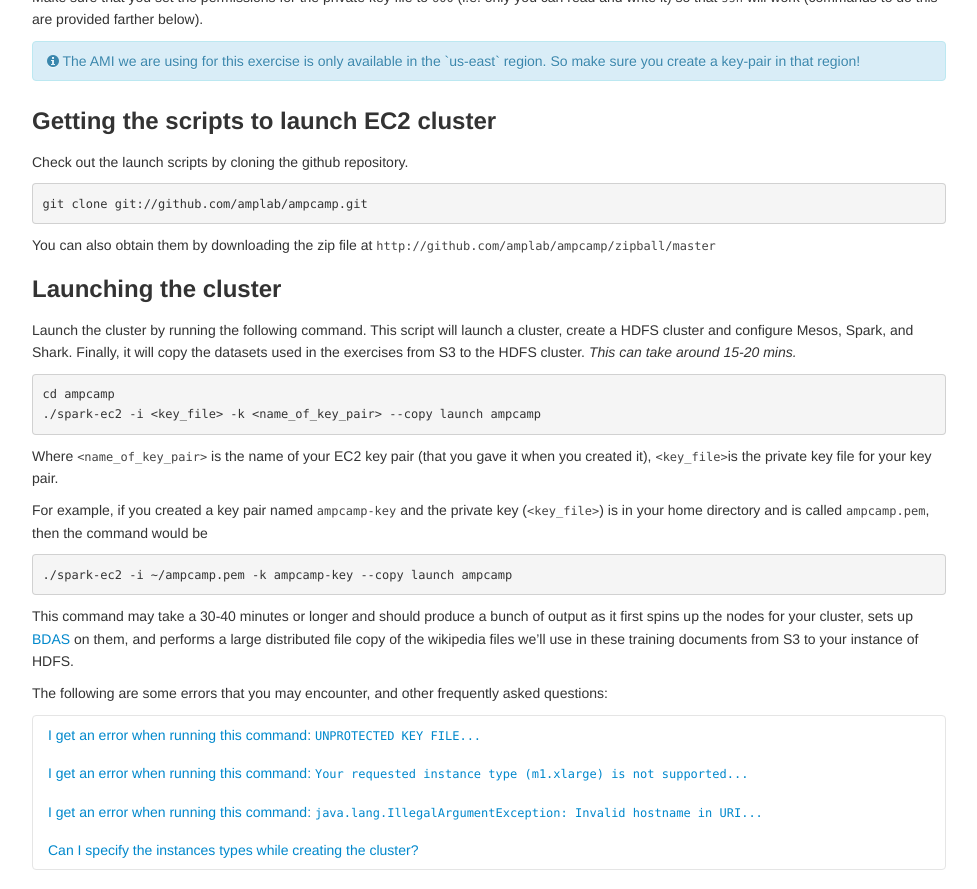
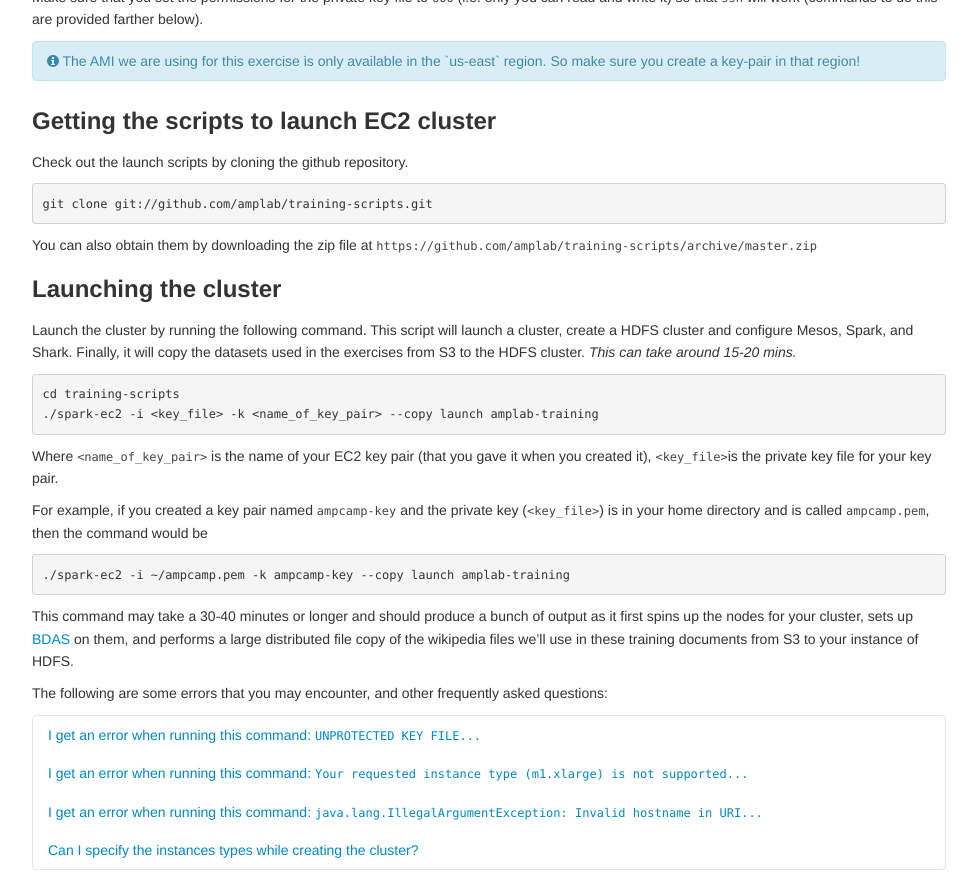
Before and after one commit to databricks/spark-training, a Jekyll site: the page built from strata_2013/launching-a-cluster.md, in a window 1280 px wide and 1400 px high, scrolled down 1132 px, cut to the strip 63-952 px from the top of the window. Shown: the whole strip, without its empty margins (151-1128 px from the left). Built offline with Jekyll 4.4.1, drawn with Linux system fonts in a browser that asks for light colours; some of the changed text lies outside the part shown.

Commit message:
Replace ampcamp git with amplab/training-scripts

```diff
--- a/strata_2013/launching-a-cluster.md
+++ b/strata_2013/launching-a-cluster.md
@@ -41,9 +41,9 @@
 
 Check out the launch scripts by cloning the github repository.
 
-    git clone git://github.com/amplab/ampcamp.git
+    git clone git://github.com/amplab/training-scripts.git
 
-You can also obtain them by downloading the zip file at `http://github.com/amplab/ampcamp/zipball/master`
+You can also obtain them by downloading the zip file at `https://github.com/amplab/training-scripts/archive/master.zip`
 
 ## Launching the cluster
 Launch the cluster by running the following command.
@@ -51,14 +51,14 @@
 Finally, it will copy the datasets used in the exercises from S3 to the HDFS cluster.
 _This can take around 15-20 mins._
 
-    cd ampcamp
-    ./spark-ec2 -i <key_file> -k <name_of_key_pair> --copy launch ampcamp
+    cd training-scripts
+    ./spark-ec2 -i <key_file> -k <name_of_key_pair> --copy launch amplab-training
 
 Where `<name_of_key_pair>` is the name of your EC2 key pair (that you gave it when you created it), `<key_file>`is the private key file for your key pair.
 
 For example, if you created a key pair named `ampcamp-key` and the private key (`<key_file>`) is in your home directory and is called `ampcamp.pem`, then the command would be
 
-    ./spark-ec2 -i ~/ampcamp.pem -k ampcamp-key --copy launch ampcamp
+    ./spark-ec2 -i ~/ampcamp.pem -k ampcamp-key --copy launch amplab-training
 
 This command may take a 30-40 minutes or longer and should produce a bunch of output as it first spins up the nodes for your cluster, sets up <a href="http://amplab.cs.berkeley.edu/bdas">BDAS</a> on them, and performs a large distributed file copy of the wikipedia files we'll use in these training documents from S3 to your instance of HDFS.
 
@@ -100,7 +100,7 @@
 __Answer:__ Run the next two commands.
 
     chmod 600 ../ampcamp.pem
-    ./spark-ec2 -i <key_file> -k <name_of_key_pair> --copy --resume launch ampcamp
+    ./spark-ec2 -i <key_file> -k <name_of_key_pair> --copy --resume launch amplab-training
 
 
 
@@ -119,7 +119,7 @@
 You can set the value of that flag to "none", as in the following example command, which tells the script to pick a random availability zone.
 It may randomly pick an availability zone that doesn't support this instance size (such as `us-east-1b`), so you may need to try this command a few times to get it to work.
 
-    ./spark-ec2 -i <key_file> -k <name_of_key_pair> -z none --copy launch ampcamp
+    ./spark-ec2 -i <key_file> -k <name_of_key_pair> -z none --copy launch amplab-training
 
 </div>
 </div>
@@ -139,7 +139,7 @@
 1. Login to the master node by running
 
    ~~~
-   ./spark-ec2 -i <key_file> -k <key_pair> login ampcamp
+   ./spark-ec2 -i <key_file> -k <key_pair> login amplab-training
    ~~~
 
 2. Open the HDFS config file at `/root/ephemeral-hdfs/conf/core-site.xml` and
@@ -161,7 +161,7 @@
 5. Logout and run the following command to retry copying data from S3
 
    ~~~
-   ./spark-ec2 -i <key_file> -k <key_pair> copy-data ampcamp
+   ./spark-ec2 -i <key_file> -k <key_pair> copy-data amplab-training
    ~~~
 
 </div>
@@ -184,7 +184,7 @@
    For example, to launching a cluster with 8 `m1.large` slaves, use
 
    ~~~
-   ./spark-ec2 -i <key_file> -k <name_of_key_pair> -t m1.large -s 8 --copy launch ampcamp
+   ./spark-ec2 -i <key_file> -k <name_of_key_pair> -t m1.large -s 8 --copy launch amplab-training
    ~~~
 
 2. __Correct java heap setting for Spark:__ Make sure to change the `SPARK_MEM` variable in
@@ -218,7 +218,7 @@
 Your cluster should be ready to use.
 You can find the master hostname (`<master_node_hostname>` in the instructions below) by running
 
-    ./spark-ec2 -i -k get-master ampcamp
+    ./spark-ec2 -i -k get-master amplab-training
 
 At this point, it would be helpful to open a text file and copy `<master_node_hostname>` there.
 In a later exercise, you will want to have `<master_node_hostname>` ready at hand without having to scroll through your terminal history.
@@ -231,4 +231,4 @@
 ## Terminating the cluster (Not yet, only after you do the exercises!)
 __After you are done with your exercises__, you can terminate the cluster by running
 
-    ./spark-ec2 -i <key_file> -k <key_pair> destroy ampcamp
+    ./spark-ec2 -i <key_file> -k <key_pair> destroy amplab-training
```
Also changed, not shown: other parts of strata_2013/launching-a-cluster.md (+1 -1 lines).
